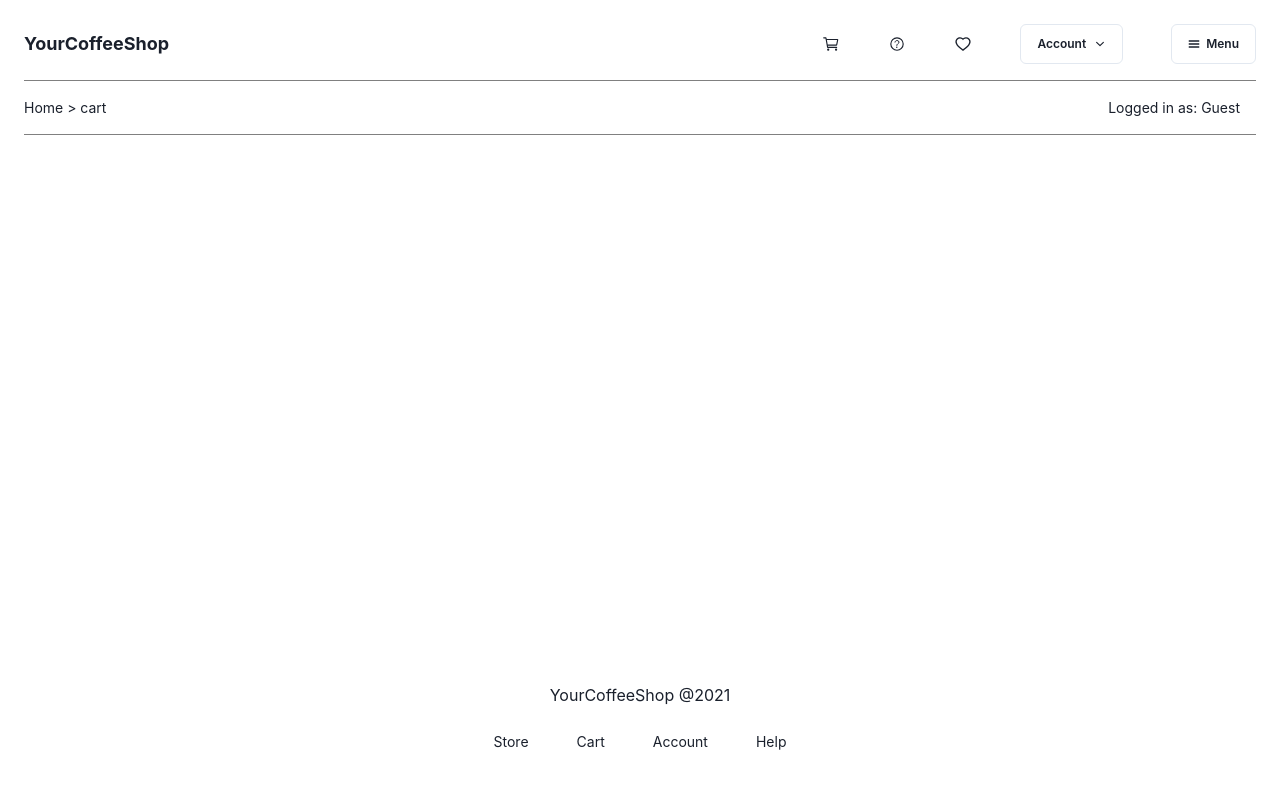
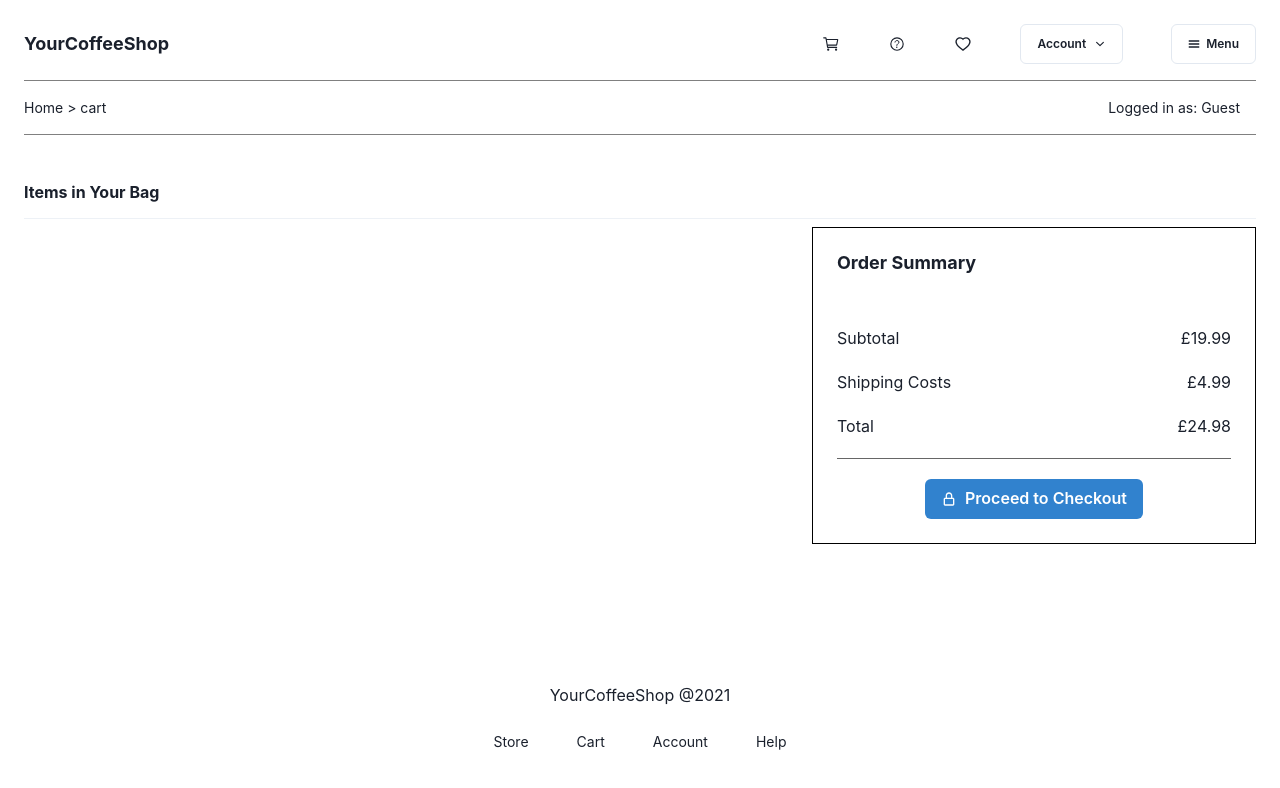
Before and after one commit to apple0441/store_coffee_ecommerce, a Next.js app: page /cart in a window 1280 px wide. Shown: the top 788 px of the page. Built offline with nearby package versions, Linux system fonts and the light colour scheme; no server answers.

Commit message:
added basic cart checkout card template

```diff
--- a/pages/cart.tsx
+++ b/pages/cart.tsx
@@ -1,12 +1,45 @@
+import { Box,
+  Divider,
+  Flex,
+  Heading,
+  StackDivider,
+  VStack  } from "@chakra-ui/react";
 import { NextPage } from "next";
 import * as React from "react";
 
+import CartItem from "@/components/Cart/CartItem/CartItem";
+import CheckoutCard from "@/components/Cart/CheckoutCard/CheckoutCard";
 import Layout from "@/components/Layout/Layout";
 
 const Cart: NextPage = () => {
   return (
     <Layout>
-
+      <Box
+      as="section"
+      px={2}
+      >
+        <Heading
+        as="h1"
+        fontSize="md"
+        pb={4}
+        >
+          Items in Your Bag
+        </Heading>
+        <Divider />
+        <Flex
+        direction={["column", "column", "column", "row"]}
+        pt={2}
+        >
+          <VStack
+          as="ul"
+          divider={<StackDivider borderColor="blue.200" />}
+          flex="2"
+          >
+            <CartItem />
+          </VStack>
+          <CheckoutCard />
+        </Flex>
+      </Box>
     </Layout>
   );
 };
--- /dev/null
+++ b/src/components/Cart/CartItem/CartItem.tsx
@@ -0,0 +1,12 @@
+import { Flex } from "@chakra-ui/react";
+import * as React from "react";
+
+const CartItem = (): React.ReactElement => {
+    return (
+        <Flex>
+
+        </Flex>
+    );
+};
+
+export default CartItem;
--- /dev/null
+++ b/src/components/Cart/CheckoutCard/CheckoutCard.tsx
@@ -0,0 +1,73 @@
+import { Button,
+    Divider,
+    Flex,
+    Heading,
+    StackDivider,
+    Text,
+    VStack } from "@chakra-ui/react";
+import * as React from "react";
+import { BiLockAlt } from "react-icons/bi";
+
+const CheckoutCard = (): React.ReactElement => {
+    return (
+        <VStack
+        as="article"
+        border="1px solid black"
+        flex="1"
+        spacing="20px"
+        p={6}
+        >
+            <Heading
+            as="h3"
+            fontSize="lg"
+            mb={8}
+            w="full"
+            >
+                Order Summary
+            </Heading>
+            <Flex
+            justify="space-between"
+            w="full"
+            >
+                <Text>
+                    Subtotal
+                </Text>
+                <Text>
+                    £19.99
+                </Text>
+            </Flex>
+            <Flex
+            justify="space-between"
+            w="full"
+            >
+                <Text>
+                    Shipping Costs
+                </Text>
+                <Text>
+                    £4.99
+                </Text>
+            </Flex>
+            <Flex
+            justify="space-between"
+            w="full"
+            >
+                <Text>
+                    Total
+                </Text>
+                <Text>
+                    £24.98
+                </Text>
+            </Flex>
+            <Divider />
+            <Button
+            colorScheme="blue"
+            leftIcon={<BiLockAlt />}
+            variant="solid"
+            >
+                Proceed to Checkout
+            </Button>
+        </VStack>
+    );
+};
+
+export default CheckoutCard;
--- a/src/components/Layout/Nav/Nav.tsx
+++ b/src/components/Layout/Nav/Nav.tsx
@@ -31,8 +31,8 @@ const Nav: React.FC<INav> = ({ onOpen, user, userLoading }) => {
         <Flex
         direction="column"
         position="relative"
-        pb={4}
-        p={[2, 3, 4, 6]}
+        pt={[2, 3, 4, 6]}
+        px={[2, 3, 4, 6]}
         >
             <Flex
             as="nav"
```
